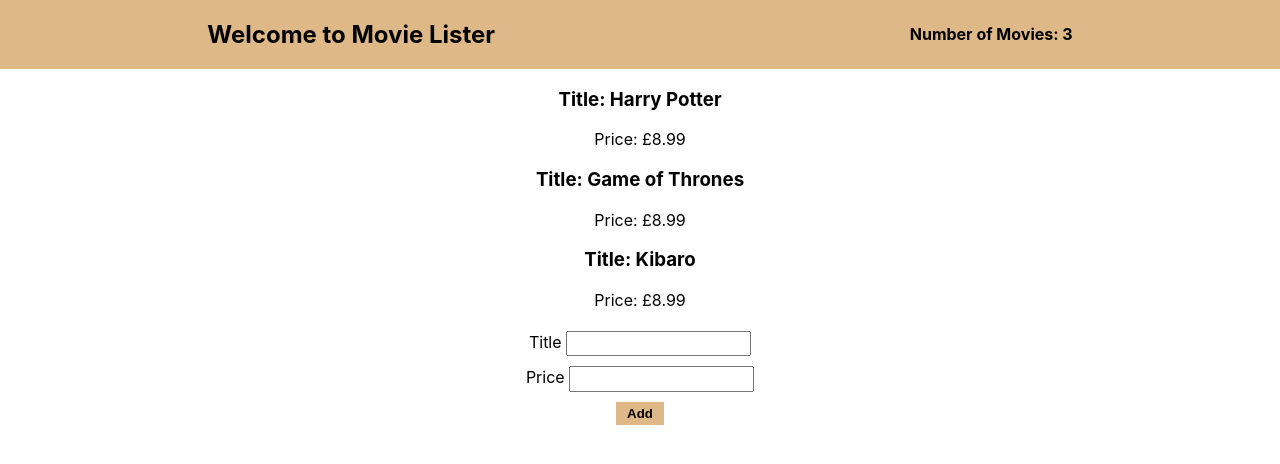
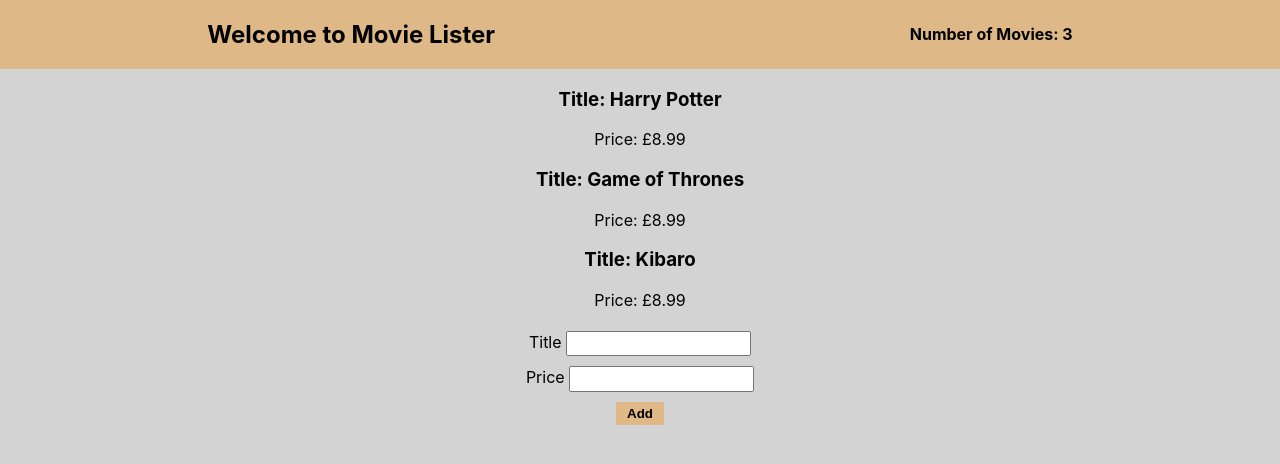
Before and after one commit to halitos/react-states-context, a React (Create React App) app: page / in a window 1280 px wide. Shown: the top 464 px of the page. Built offline with nearby package versions, Linux system fonts and the light colour scheme.

Commit message:
form styled

```diff
--- a/src/App.css
+++ b/src/App.css
@@ -1,5 +1,7 @@
 .App {
   text-align: center;
+  background-color: lightgray;
+  min-height: 100vh;
 }
 
 .nav {
```
